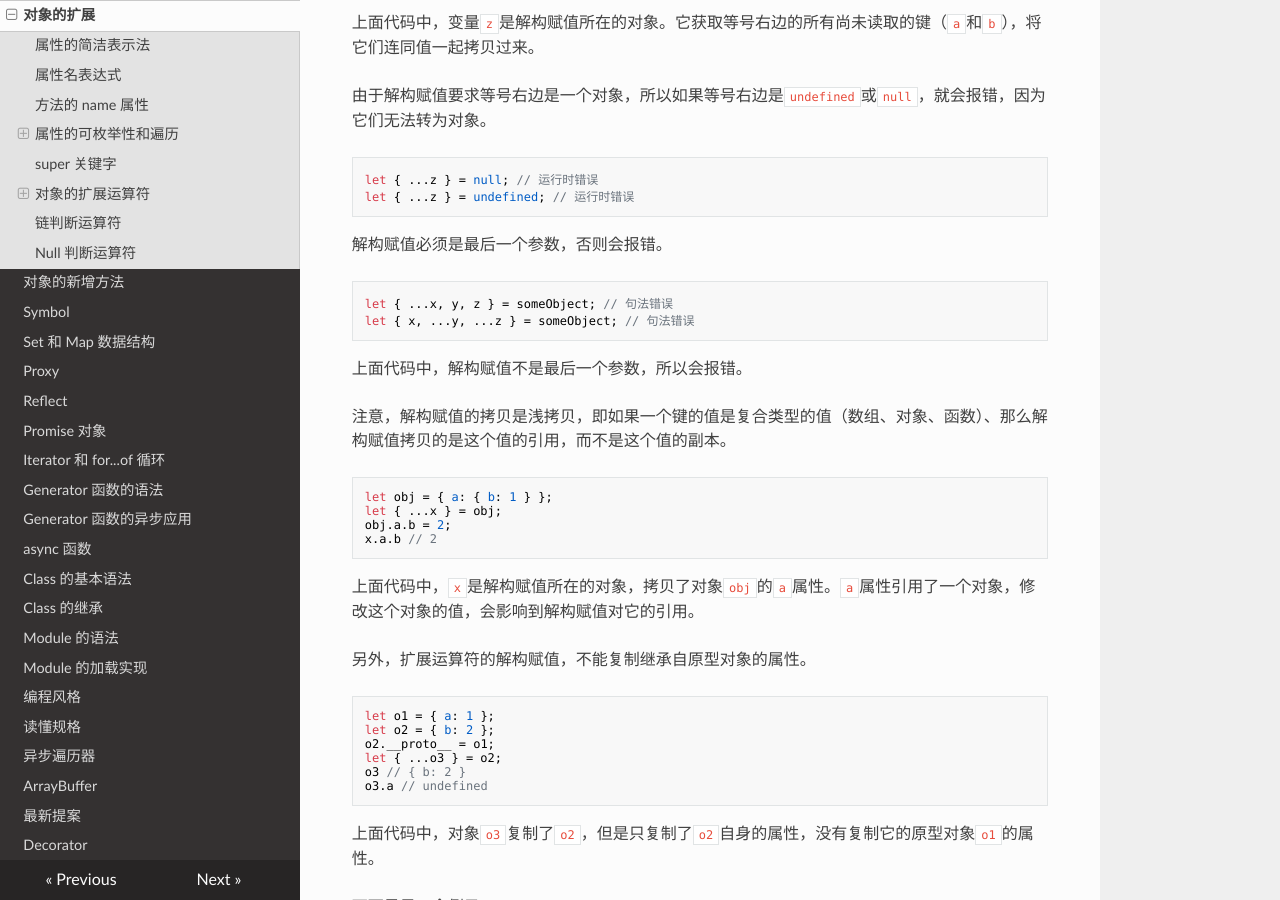
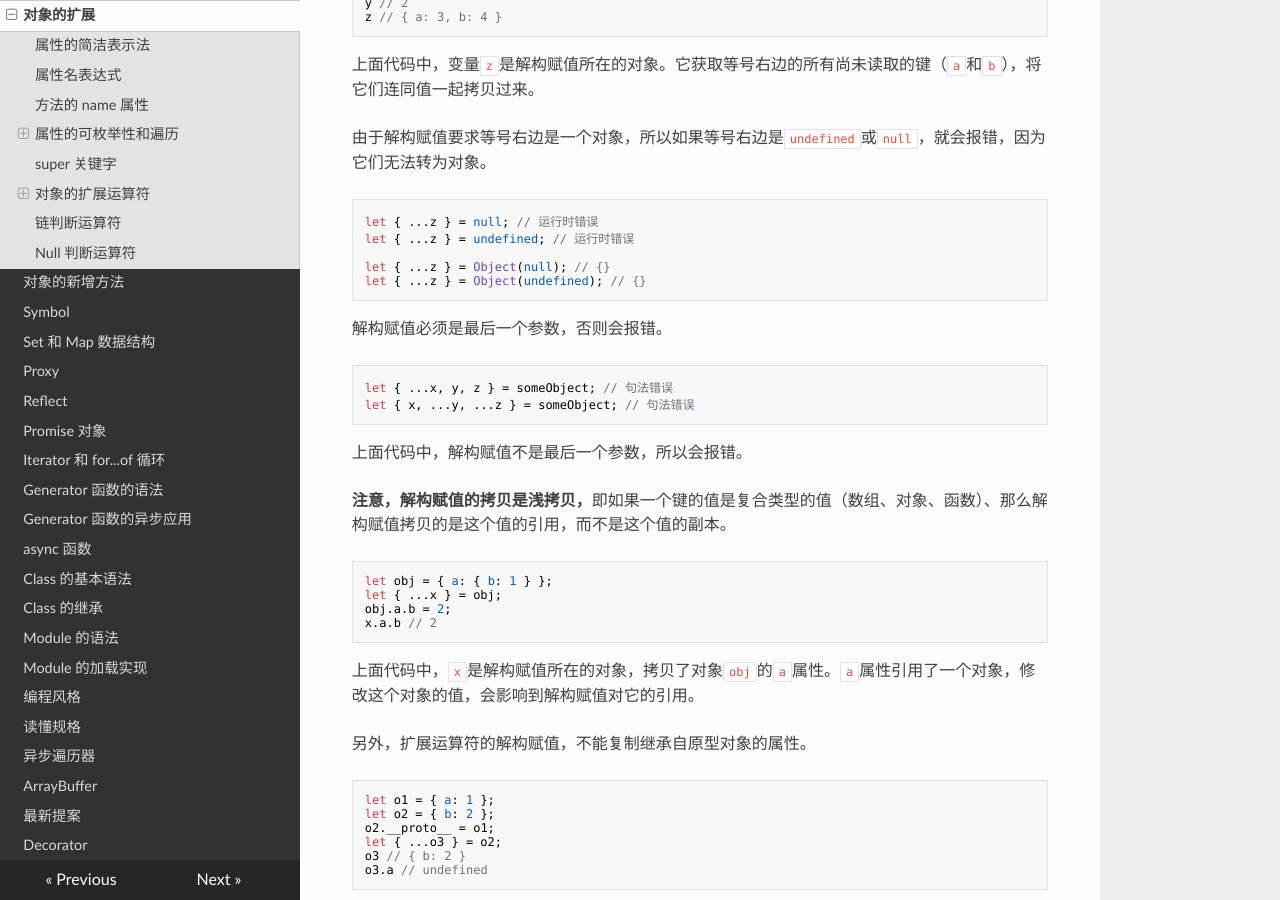
Before and after one commit to filefi/NotesOfES6, an MkDocs documentation site: the page built from docs/object.md, in a window 1280 px wide and 900 px high, scrolled down 9052 px. Built offline with MkDocs 1.6.1, drawn with Linux system fonts in a browser that asks for light colours; nearby versions of some CDN libraries; some of the changed text lies outside the part shown.

````diff
--- a/docs/object.md
+++ b/docs/object.md
@@ -144,7 +144,7 @@ console.log({user, foo})
 
 上面代码中，`console.log`直接输出`user`和`foo`两个对象时，就是两组键值对，可能会混淆。把它们放在大括号里面输出，就变成了对象的简洁表示法，每组键值对前面会打印对象名，这样就比较清晰了。
 
-注意，简写的对象方法不能用作构造函数，会报错。
+**注意，简写的对象方法不能用作构造函数，会报错。**
 
 ```javascript
 const obj = {
@@ -219,7 +220,7 @@ let obj = {
 obj.hello() // hi
 ```
 
-注意，属性名表达式与简洁表示法，不能同时使用，会报错。
+**注意，属性名表达式与简洁表示法，不能同时使用，会报错。**
 
 ```javascript
 // 报错
@@ -232,7 +233,7 @@ const foo = 'bar';
 const baz = { [foo]: 'abc'};
 ```
 
-注意，属性名表达式如果是一个对象，默认情况下会自动将对象转为字符串`[object Object]`，这一点要特别小心。
+**注意，属性名表达式如果是一个对象，默认情况下会自动将对象转为字符串`[object Object]`，这一点要特别小心。**
 
 ```javascript
 const keyA = {a: 1};
@@ -393,7 +396,7 @@ Reflect.ownKeys({ [Symbol()]:0, b:0, 10:0, 2:0, a:0 })
 
 ## super 关键字
 
-我们知道，`this`关键字总是指向函数所在的当前对象，ES6 又新增了另一个类似的关键字`super`，指向当前对象的原型对象。
+我们知道，`this`关键字总是指向函数所在的当前对象，ES6 又新增了另一个类似的**关键字`super`，指向当前对象的原型对象。**
 
 ```javascript
 const proto = {
@@ -482,6 +485,9 @@ z // { a: 3, b: 4 }
 ```javascript
 let { ...z } = null; // 运行时错误
 let { ...z } = undefined; // 运行时错误
+
+let { ...z } = Object(null); // {}
+let { ...z } = Object(undefined); // {}
 ```
 
 解构赋值必须是最后一个参数，否则会报错。
@@ -493,7 +499,7 @@ let { x, ...y, ...z } = someObject; // 句法错误
 
 上面代码中，解构赋值不是最后一个参数，所以会报错。
 
-注意，解构赋值的拷贝是浅拷贝，即如果一个键的值是复合类型的值（数组、对象、函数）、那么解构赋值拷贝的是这个值的引用，而不是这个值的副本。
+**注意，解构赋值的拷贝是浅拷贝，**即如果一个键的值是复合类型的值（数组、对象、函数）、那么解构赋值拷贝的是这个值的引用，而不是这个值的副本。
 
 ```javascript
 let obj = { a: { b: 1 } };
@@ -554,7 +560,7 @@ function wrapperFunction({ x, y, ...restConfig }) {
 
 ### 扩展运算符
 
-对象的扩展运算符（`...`）用于取出参数对象的所有可遍历属性，拷贝到当前对象之中。
+**对象的扩展运算符（`...`）用于取出参数对象的所有可遍历属性，拷贝到当前对象之中。**
 
 ```javascript
 let z = { a: 3, b: 4 };
````
Also changed, not shown: other parts of docs/object.md (+4 -1 lines).
